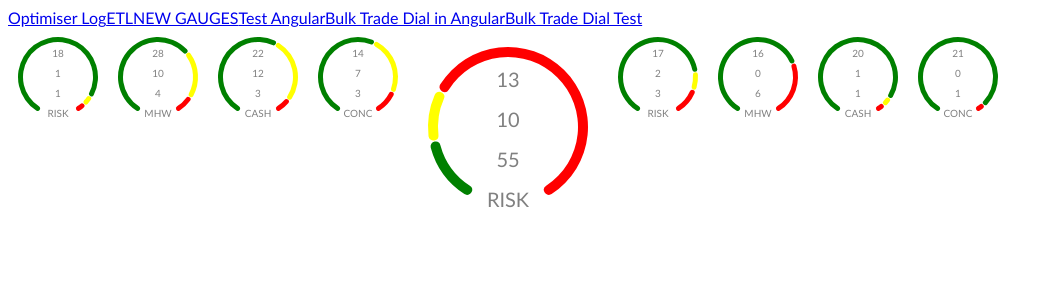
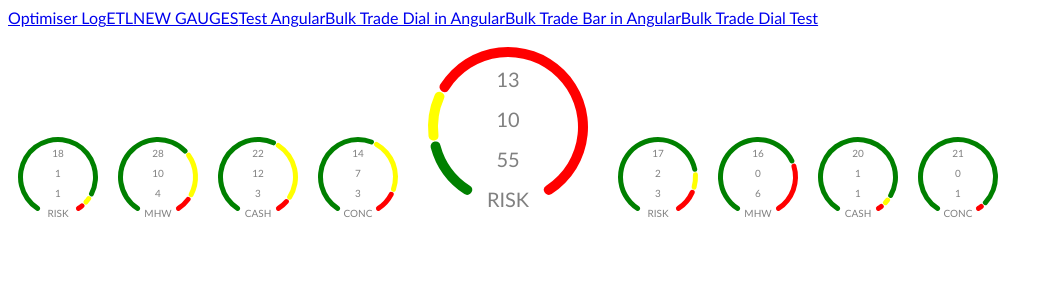
Before and after one commit to colinxsmith/optdisplay, an Angular app: page /bulktest in a window 1280 px wide. Shown: the top 300 px of the page, without its empty margins (0-1053 px from the left). Built offline with nearby package versions, Linux system fonts and the light colour scheme.

Commit message:
BULKBAR start

```diff
--- a/src/app/app.component.html
+++ b/src/app/app.component.html
@@ -4,6 +4,7 @@
     <a routerLink="/gauge" routerLinkActive="active">NEW GAUGES</a>
     <a routerLink="/proper" routerLinkActive="active">Test Angular</a>
     <a routerLink="/bulk" routerLinkActive="active">Bulk Trade Dial in Angular</a>
+    <a routerLink="/bulkbar" routerLinkActive="active">Bulk Trade Bar in Angular</a>
     <a routerLink="/bulktest" routerLinkActive="active">Bulk Trade Dial Test</a>
 </nav>
 <router-outlet></router-outlet>
--- a/src/app/app.module.ts
+++ b/src/app/app.module.ts
@@ -13,12 +13,14 @@ import { NewgaugeComponent } from './newgauge/newgauge.component';
 import { ProperComponent } from './proper/proper.component';
 import { BulktradeComponent } from './bulktrade/bulktrade.component';
 import { BulktestComponent } from './bulktest/bulktest.component';
+import { BulktradebarComponent } from './bulktradebar/bulktradebar.component';
 const appRoutes: Routes = [
   { path: 'optlog', component: DispComponent },
   { path: 'etl', component: EtlComponent },
   { path: 'proper', component: ProperComponent },
   { path: 'gauge', component: NewgaugeComponent },
   { path: 'bulk', component: BulktradeComponent },
+  { path: 'bulkbar', component: BulktradebarComponent },
   { path: 'bulktest', component: BulktestComponent },
   { path: '', redirectTo: '/etl', pathMatch: 'full' },
   { path: '**', component: PageNotFoundComponent },
@@ -33,7 +35,8 @@ const appRoutes: Routes = [
     NewgaugeComponent,
     ProperComponent,
     BulktradeComponent,
-    BulktestComponent
+    BulktestComponent,
+    BulktradebarComponent
   ],
   imports: [
     BrowserModule, FormsModule, HttpClientModule, RouterModule.forRoot(
--- a/src/app/bulktest/bulktest.component.html
+++ b/src/app/bulktest/bulktest.component.html
@@ -1,9 +1,7 @@
-<div style="display: inline-flex">
-    <ng-container *ngFor="let flagRow of DATA.preTradeMonitorFlags.monitorFlagRow">
-        <app-bulktrade [DATA]="flagRow" [width]="100"></app-bulktrade>
-    </ng-container>
-    <app-bulktrade [animate]="false" [DATA]="data" [width]="200" [height]="250"></app-bulktrade>
-    <ng-container *ngFor="let flagRow of DATA.postTradeMonitorFlags.monitorFlagRow">
-        <app-bulktrade [durationTime]="1000" [DATA]="flagRow" [width]="100"></app-bulktrade>
-    </ng-container>
-</div>
+<ng-container *ngFor="let flagRow of DATA.preTradeMonitorFlags.monitorFlagRow">
+    <app-bulktrade [DATA]="flagRow" [width]="100" [height]="100"></app-bulktrade>
+</ng-container>
+<app-bulktrade [animate]="false" [DATA]="data" [width]="200" [height]="200"></app-bulktrade>
+<ng-container *ngFor="let flagRow of DATA.postTradeMonitorFlags.monitorFlagRow">
+    <app-bulktrade [durationTime]="1000" [DATA]="flagRow" [height]="100" [width]="100"></app-bulktrade>
+</ng-container>
--- /dev/null
+++ b/src/app/bulktradebar/bulktradebar.component.css
@@ -0,0 +1,11 @@
+#BULKBAR rect#O {
+    fill: red;
+}
+
+#BULKBAR rect#N {
+    fill: green;
+}
+
+#BULKBAR rect#A {
+    fill: yellow;
+}
--- /dev/null
+++ b/src/app/bulktradebar/bulktradebar.component.html
@@ -0,0 +1,19 @@
+<svg id="BULKBAR" width="width" height="height">
+  <g *ngFor="let flag of counter; let i=index">
+    <rect  [attr.transform]="translateHack(0,yScale(i))"
+    [attr.x]="flag.compliant<0?xScale(flag.compliant):xScale(0)"
+    [attr.width]="absHack(xScale(flag.compliant)-xScale(0))"
+    [attr.y]="0" id="N"
+    [attr.height]="yScale(1)/3*0.98"></rect>
+    <rect  [attr.transform]="translateHack(0,yScale(i)+yScale(1)/3)"
+    [attr.x]="flag.almostOutlier<0?xScale(flag.almostOutlier):xScale(0)"
+    [attr.width]="absHack(xScale(flag.almostOutlier)-xScale(0))"
+    [attr.y]="0" id="A"
+    [attr.height]="yScale(1)/3*0.98"></rect>
+    <rect  [attr.transform]="translateHack(0,yScale(i)+2*yScale(1)/3)"
+    [attr.x]="flag.outlier<0?xScale(flag.outlier):xScale(0)"
+    [attr.width]="absHack(xScale(flag.outlier)-xScale(0))"
+    [attr.y]="0" id="O"
+    [attr.height]="yScale(1)/3*0.98"></rect>
+  </g>
+</svg>
--- /dev/null
+++ b/src/app/bulktradebar/bulktradebar.component.ts
@@ -0,0 +1,268 @@
+import { Component, OnInit, Input, ViewEncapsulation, AfterViewInit } from '@angular/core';
+import * as d3 from 'd3';
+
+@Component({
+  selector: 'app-bulktradebar',
+  templateUrl: './bulktradebar.component.html',
+  styleUrls: ['./bulktradebar.component.css']
+})
+export class BulktradebarComponent implements OnInit, AfterViewInit {
+
+  DATA = {
+    outlierStatusCounter: {
+      title: 'Outlier Status Count',
+      counter: [
+        {
+          name: 'RISK',
+          outlier: 2,
+          almostOutlier: 1,
+          compliant: -1
+        },
+        {
+          name: 'MHW',
+          outlier: 2,
+          almostOutlier: -10,
+          compliant: -2
+        },
+        {
+          name: 'CASH',
+          outlier: -2,
+          almostOutlier: -11,
+          compliant: -1
+        },
+        {
+          name: 'CONC',
+          outlier: -2,
+          almostOutlier: -7,
+          compliant: 7
+        }
+      ]
+    },
+    preTradeMonitorFlags: {
+      title: 'Pre TRADE FLAGS',
+      monitorFlagRow: [
+        {
+          id: 1,
+          type: 'stockLevelTotalRisk',
+          label: 'RISK',
+          chartType: 'STATUS',
+          monitorFlagCategory: [
+            {
+              id: 1,
+              value: 18,
+              outlierStatusType: 'NOT OUTLIER'
+            },
+            {
+              id: 2,
+              value: 1,
+              outlierStatusType: 'ALMOST OUTLIER'
+            },
+            {
+              id: 3,
+              value: 1,
+              outlierStatusType: 'OUTLIER'
+            }
+          ]
+        },
+        {
+          id: 2,
+          type: 'holdingExposureOutlier',
+          label: 'MHW',
+          chartType: 'STATUS',
+          monitorFlagCategory: [
+            {
+              id: 1,
+              value: 28,
+              outlierStatusType: 'NOT OUTLIER'
+            },
+            {
+              id: 2,
+              value: 10,
+              outlierStatusType: 'ALMOST OUTLIER'
+            },
+            {
+              id: 3,
+              value: 4,
+              outlierStatusType: 'OUTLIER'
+            }
+          ]
+        },
+        {
+          id: 3,
+          type: 'assetClassCash',
+          label: 'CASH',
+          chartType: 'STATUS',
+          monitorFlagCategory: [
+            {
+              id: 1,
+              value: 22,
+              outlierStatusType: 'NOT OUTLIER'
+            },
+            {
+              id: 2,
+              value: 12,
+              outlierStatusType: 'ALMOST OUTLIER'
+            },
+            {
+              id: 3,
+              value: 3,
+              outlierStatusType: 'OUTLIER'
+            }
+          ]
+        },
+        {
+          id: 4,
+          type: 'stockLevelConcentration',
+          label: 'CONC',
+          chartType: 'STATUS',
+          monitorFlagCategory: [
+            {
+              id: 1,
+              value: 14,
+              outlierStatusType: 'NOT OUTLIER'
+            },
+            {
+              id: 2,
+              value: 7,
+              outlierStatusType: 'ALMOST OUTLIER'
+            },
+            {
+              id: 3,
+              value: 3,
+              outlierStatusType: 'OUTLIER'
+            }
+          ]
+        }
+      ]
+    },
+    postTradeMonitorFlags: {
+      title: 'Post TRADE FLAGS',
+      monitorFlagRow: [
+        {
+          id: 1,
+          type: 'stockLevelTotalRisk',
+          label: 'RISK',
+          chartType: 'STATUS',
+          monitorFlagCategory: [
+            {
+              id: 1,
+              value: 17,
+              outlierStatusType: 'NOT OUTLIER'
+            },
+            {
+              id: 2,
+              value: 2,
+              outlierStatusType: 'ALMOST OUTLIER'
+            },
+            {
+              id: 3,
+              value: 3,
+              outlierStatusType: 'OUTLIER'
+            }
+          ]
+        },
+        {
+          id: 2,
+          type: 'holdingExposureOutlier',
+          label: 'MHW',
+          chartType: 'STATUS',
+          monitorFlagCategory: [
+            {
+              id: 1,
+              value: 16,
+              outlierStatusType: 'NOT OUTLIER'
+            },
+            {
+              id: 2,
+              value: 0,
+              outlierStatusType: 'ALMOST OUTLIER'
+            },
+            {
+              id: 3,
+              value: 6,
+              outlierStatusType: 'OUTLIER'
+            }
+          ]
+        },
+        {
+          id: 3,
+          type: 'assetClassCash',
+          label: 'CASH',
+          chartType: 'STATUS',
+          monitorFlagCategory: [
+            {
+              id: 1,
+              value: 20,
+              outlierStatusType: 'NOT OUTLIER'
+            },
+            {
+              id: 2,
+              value: 1,
+              outlierStatusType: 'ALMOST OUTLIER'
+            },
+            {
+              id: 3,
+              value: 1,
+              outlierStatusType: 'OUTLIER'
+            }
+          ]
+        },
+        {
+          id: 4,
+          type: 'stockLevelConcentration',
+          label: 'CONC',
+          chartType: 'STATUS',
+          monitorFlagCategory: [
+            {
+              id: 1,
+              value: 21,
+              outlierStatusType: 'NOT OUTLIER'
+            },
+            {
+              id: 2,
+              value: 0,
+              outlierStatusType: 'ALMOST OUTLIER'
+            },
+            {
+              id: 3,
+              value: 1,
+              outlierStatusType: 'OUTLIER'
+            }
+          ]
+        }
+      ]
+    }
+  };
+  xScale = d3.scaleLinear();
+  yScale = d3.scaleLinear();
+  absHack = Math.abs;
+  @Input() width = 600;
+  @Input() height = 600;
+  @Input() counter: { name: string; outlier: number; almostOutlier: number; compliant: number; }[]
+    = this.DATA.outlierStatusCounter.counter;
+  constructor() { }
+  ngAfterViewInit() {
+    const id = 'app-bulktradebar';
+    d3.select(id).select('svg')
+      .attr('width', this.width)
+      .attr('height', this.height);
+  }
+  ngOnInit() {
+    let xMax = 0, xMin = 0;
+    this.counter.forEach(d => {
+      xMin = Math.min(d.almostOutlier, xMin);
+      xMin = Math.min(d.compliant, xMin);
+      xMin = Math.min(d.outlier, xMin);
+      xMax = Math.max(d.almostOutlier, xMax);
+      xMax = Math.max(d.compliant, xMax);
+      xMax = Math.max(d.outlier, xMax);
+    });
+    this.xScale.domain([xMin, xMax]).range([0, this.width]);
+    this.yScale.domain([0, this.counter.length]).range([0, this.height]);
+  }
+  translateHack(w: number, h: number) {
+    console.log(w, h);
+    return `translate(${w},${h})`;
+  }
+
+}
```
Also changed, not shown: src/app/bulktrade/bulktrade.component.ts (+7 -5 lines), 1 other file (tests, documents, lock files or other folders).
